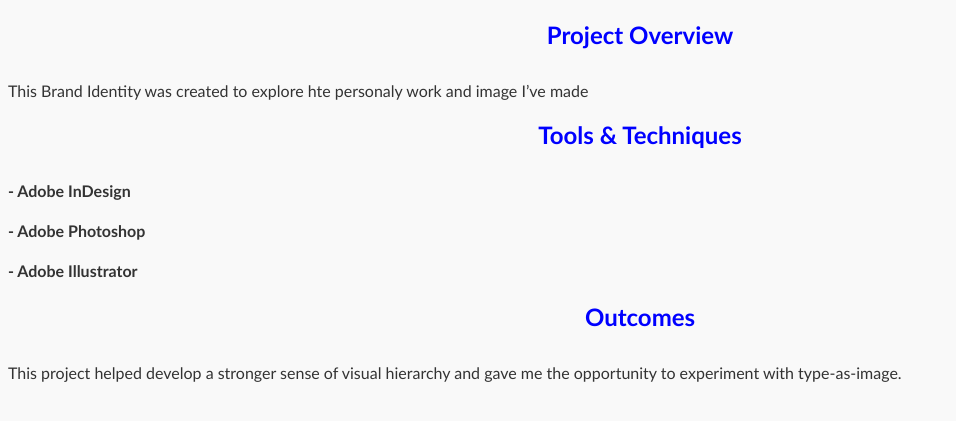
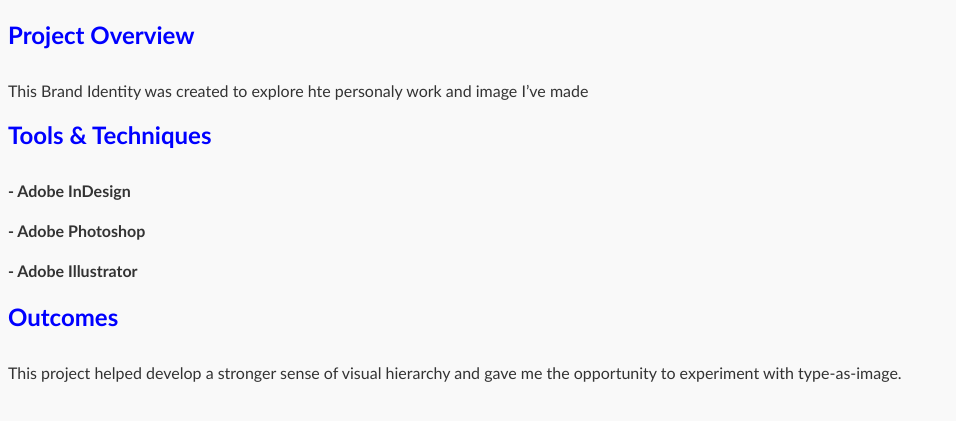
Before and after one commit to Holden-dip/Portfolio, a Jekyll site: the page built from _design/brand-identity.md, in a window 1280 px wide. Shown: the top 421 px of the page, without its empty margins (0-956 px from the left). Built offline with Jekyll 4.4.1, drawn with Linux system fonts in a browser that asks for light colours.

Commit message:
Update design-content.html

```diff
--- a/_layouts/design-content.html
+++ b/_layouts/design-content.html
@@ -14,14 +14,7 @@
 			color: #333;
 		}
 
-		h1 {
-			text-align: center;
-			margin-bottom: 2rem;
-			color: #0000FF;
-		}
-
 		h2 {
-			text-align: center;
 			margin-bottom: 2rem;
 			color: #0000FF;
 		}
```
